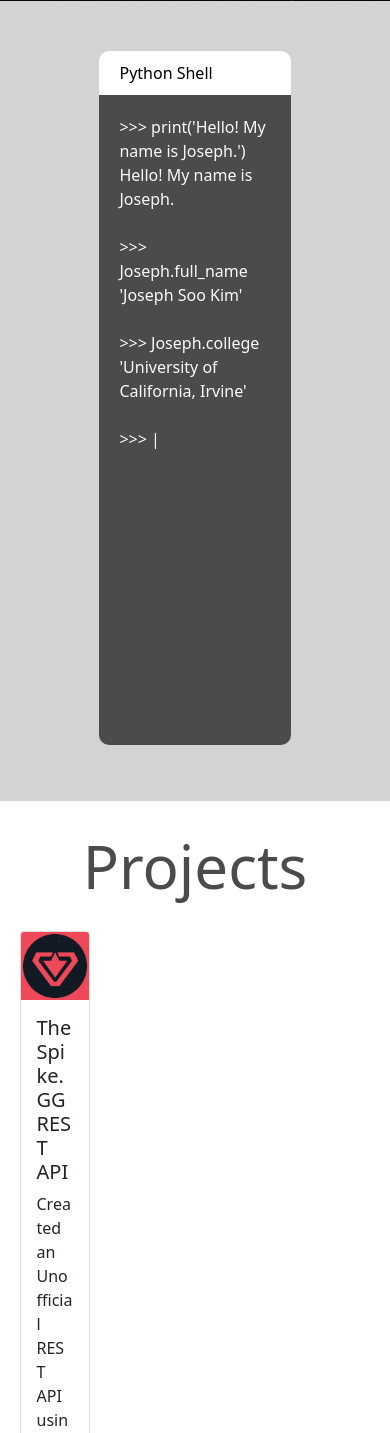
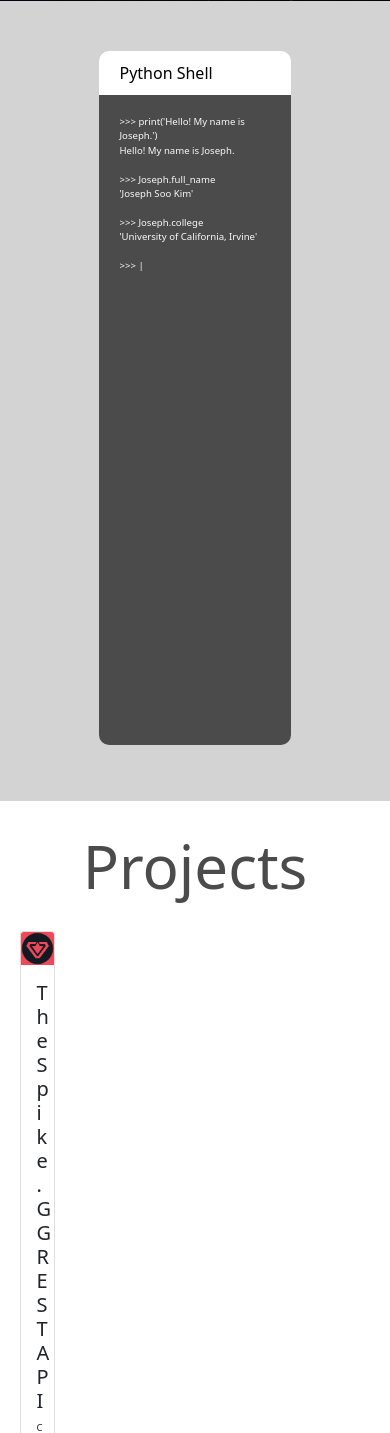
Before and after one commit to josephsookim/v1, a Flask app: page / in a window 390 px wide. Shown: the part 399-1832 px from the top of the page. Run offline with Flask 2, Linux system fonts and the light colour scheme.

Commit message:
font size for mobile css

```diff
--- a/static/css/styles.css
+++ b/static/css/styles.css
@@ -78,6 +78,7 @@ html {
   background: #4b4b4b;
   border-bottom-left-radius: 10px;
   border-bottom-right-radius: 10px;
+  font-size: 60%;
 }
 
 #projects {
@@ -101,7 +102,8 @@ html {
 
 .project {
   /*width: 200px;*/
-  width: 20%;
+  width: 10%;
+  font-size: 60%;
   margin-bottom: 25rem;
   margin-right: 20px;
 }
```
